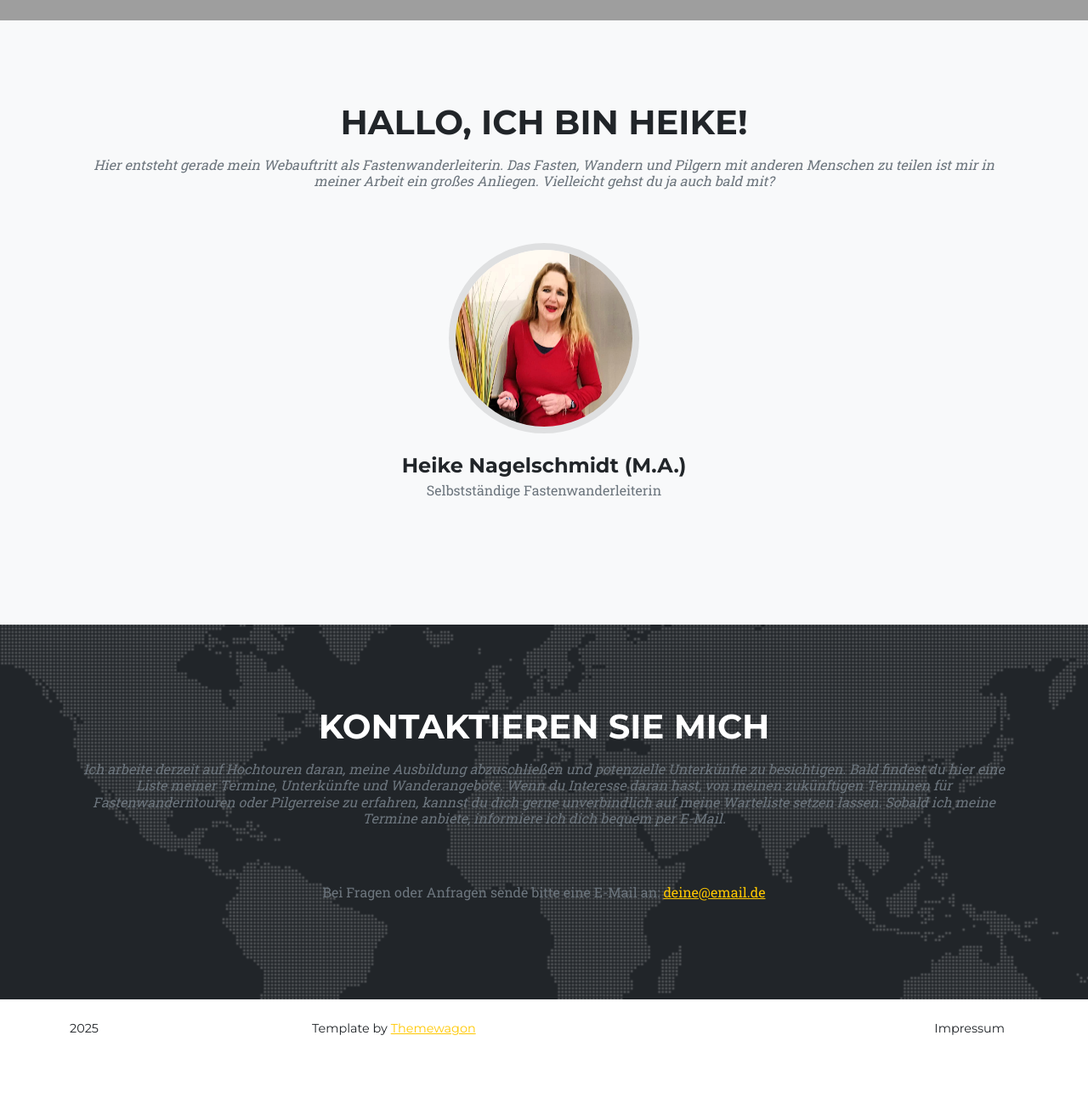
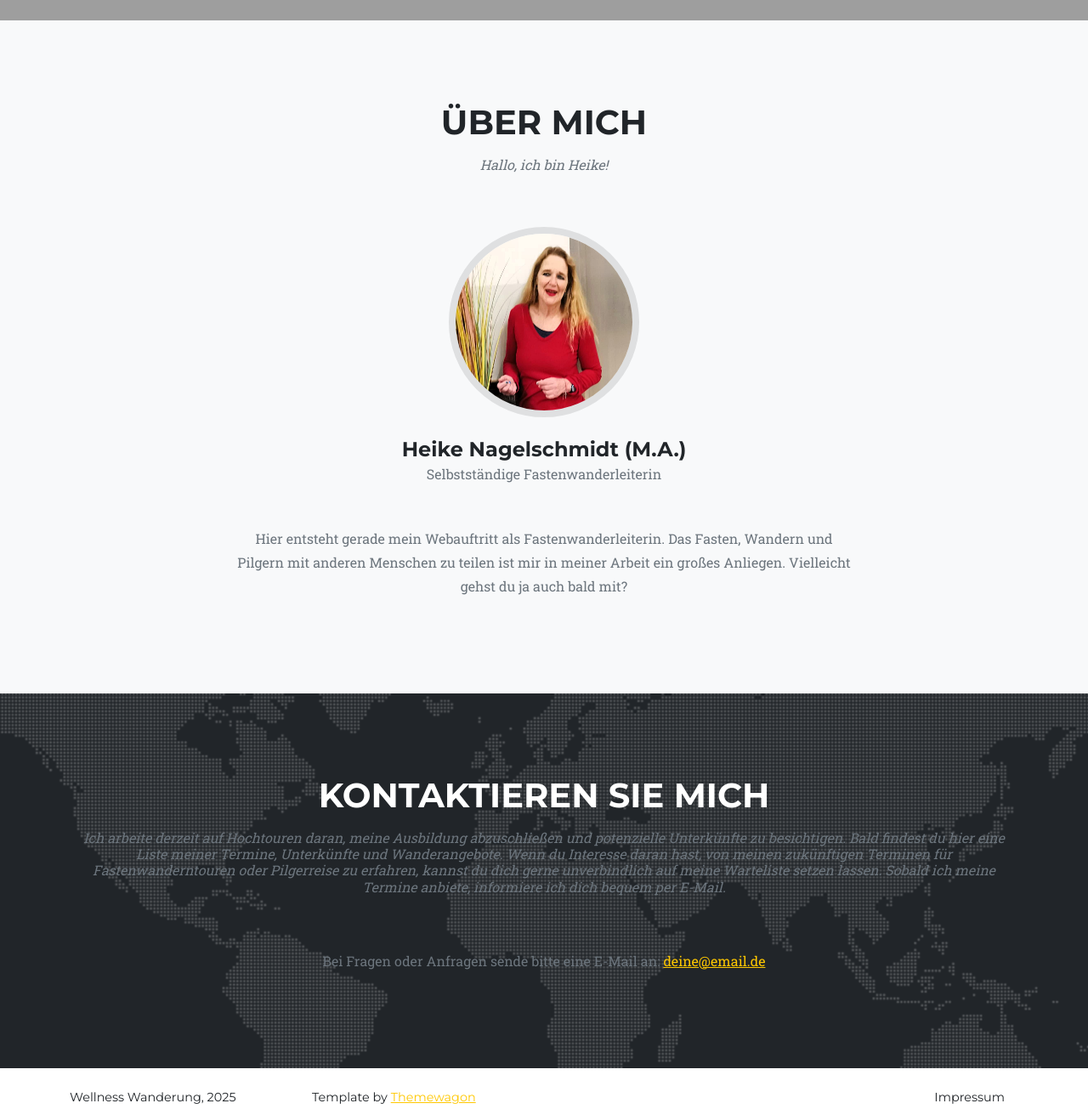
Before and after one commit to FWmC-Admin/wellness_wandern, a plain HTML site: page index.html in a window 1280 px wide. Shown: the part 720-2025 px from the top of the page at 85% size. Before the commit the page ends 1966 px from the top, so only its background shows below. Drawn offline with nearby package versions, Linux system fonts and the light colour scheme; grey boxes are pictures that could not be loaded.

Commit message:
Changes in about section

```diff
--- a/index.html
+++ b/index.html
@@ -85,9 +85,8 @@
         <section class="page-section bg-light" id="team">
             <div class="container">
                 <div class="text-center">
-                    <h2 class="section-heading text-uppercase">Hallo, ich bin Heike!</h2>
-                    <h3 class="section-subheading text-muted">Hier entsteht gerade mein Webauftritt als Fastenwanderleiterin. Das Fasten, Wandern und Pilgern
-                        mit anderen Menschen zu teilen ist mir in meiner Arbeit ein großes Anliegen. Vielleicht gehst du ja auch bald mit? </h3>
+                    <h2 class="section-heading text-uppercase">Über mich</h2>
+                    <h3 class="section-subheading text-muted">Hallo, ich bin Heike!</h3>
                 </div>
                 <div class="row">
                     <div class="col-lg-4">
@@ -122,7 +121,8 @@
                     </div>
                 </div>
                 <div class="row">
-                    <!--<div class="col-lg-8 mx-auto text-center"><p class="large text-muted">Lorem corporis ea, alias ut unde.</p></div>-->
+                    <div class="col-lg-8 mx-auto text-center"><p class="large text-muted">Hier entsteht gerade mein Webauftritt als Fastenwanderleiterin. Das Fasten, Wandern und Pilgern
+                        mit anderen Menschen zu teilen ist mir in meiner Arbeit ein großes Anliegen. Vielleicht gehst du ja auch bald mit? </p></div>
                 </div>
             </div>
         </section>
@@ -145,7 +145,7 @@
         <footer class="footer py-4">
             <div class="container">
                 <div class="row align-items-center">
-                    <div class="col-lg-3 text-lg-start">2025</div>
+                    <div class="col-lg-3 text-lg-start">Wellness Wanderung, 2025</div>
                     <div class="col-lg-3 text-lg-start">Template by <a href="https://themewagon.com/">Themewagon</a></div>
                     <div class="col-lg-3 my-3 my-lg-0">
                         <!--<a class="btn btn-dark btn-social mx-2" href="#!"><i class="fab fa-twitter"></i></a>-->
```
